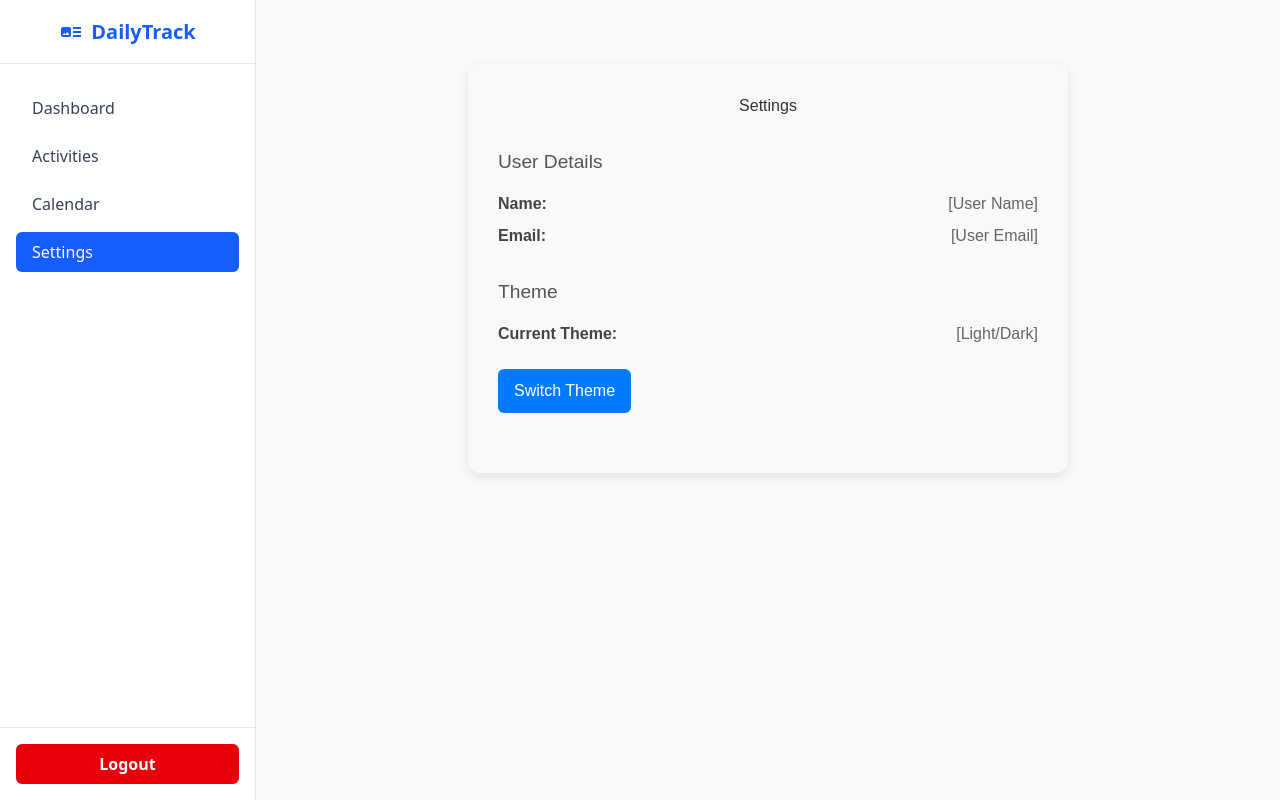
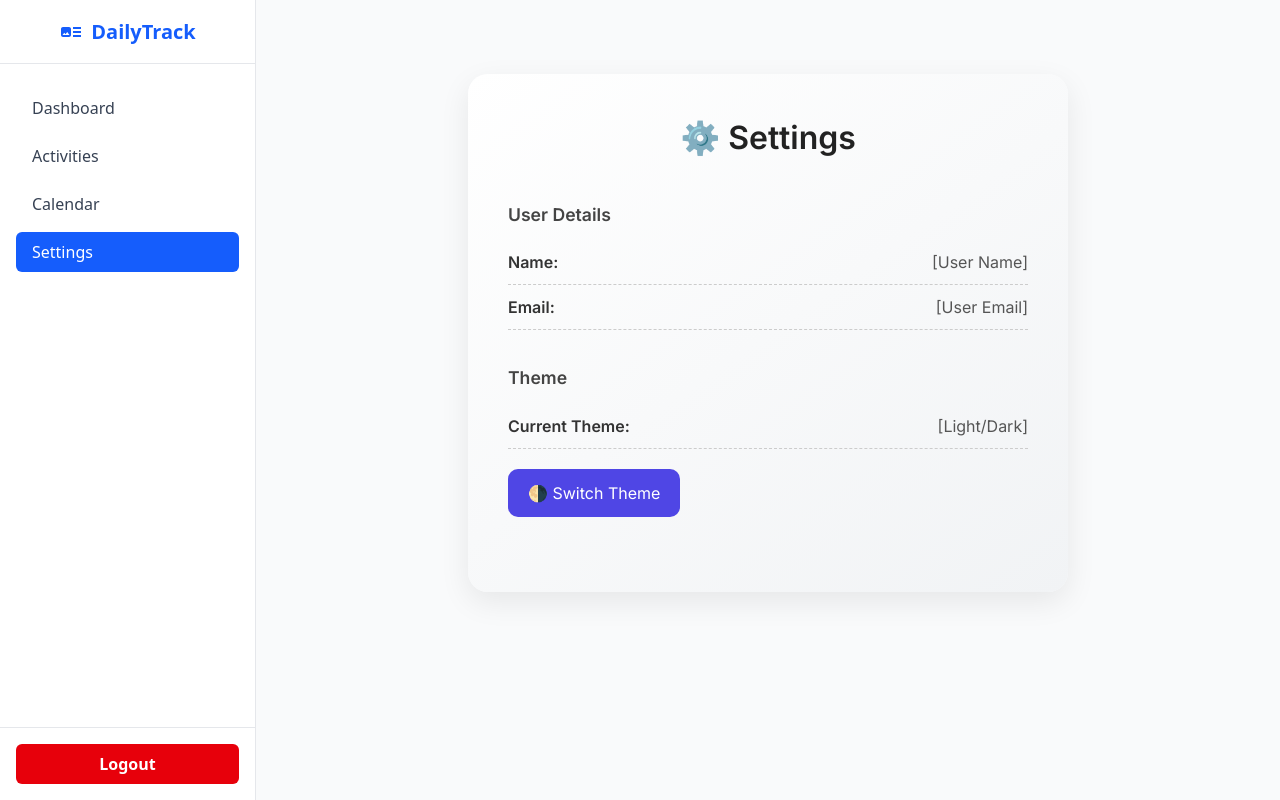
Before and after one commit to RashiShekhar/Daily-Activities, a React (Vite) app: page /dashboard/settings in a window 1280 px wide. Built offline with nearby package versions, Linux system fonts and the light colour scheme.

Commit message:
settings design updated

```diff
--- a/src/components/Settings.css
+++ b/src/components/Settings.css
@@ -1,56 +1,65 @@
+@import url('https://fonts.googleapis.com/css2?family=Inter:wght@400;600&display=swap');
+
 .settings-container {
   max-width: 600px;
-    margin: 40px auto;
-    padding: 30px;
-    background-color: #f8f9fa;
-    border-radius: 12px;
-    box-shadow: 0 4px 12px rgba(0, 0, 0, 0.1);
-    font-family: Arial, sans-serif;
+  margin: 50px auto;
+  padding: 40px;
+  background: linear-gradient(145deg, #ffffff, #f1f3f5);
+  border-radius: 20px;
+  box-shadow: 0 10px 30px rgba(0, 0, 0, 0.08);
+  font-family: 'Inter', sans-serif;
+  transition: all 0.3s ease-in-out;
 }
 
 .settings-title {
   text-align: center;
-    margin-bottom: 30px;
-    color: #333;
+  margin-bottom: 40px;
+  color: #222;
+  font-size: 2rem;
+  font-weight: 600;
 }
 
 .section {
-    margin-bottom: 30px;
+  margin-bottom: 35px;
 }
 
 .section h2 {
-    font-size: 1.2rem;
-    color: #555;
-    margin-bottom: 15px;
+  font-size: 1.1rem;
+  color: #444;
+  margin-bottom: 12px;
+  font-weight: 600;
 }
 
 .detail-row {
   display: flex;
   justify-content: space-between;
-    margin: 8px 0;
+  padding: 10px 0;
+  border-bottom: 1px dashed #ccc;
 }
 
 .label {
-    font-weight: bold;
-    color: #444;
+  font-weight: 600;
+  color: #333;
 }
 
 .value {
-    color: #666;
+  color: #555;
+  font-weight: 400;
 }
 
 .theme-toggle-btn {
-    margin-top: 15px;
-    padding: 10px 16px;
+  margin-top: 20px;
+  padding: 12px 20px;
   font-size: 1rem;
-    background-color: #007bff;
+  background-color: #4f46e5;
   color: white;
   border: none;
-    border-radius: 6px;
+  border-radius: 10px;
   cursor: pointer;
-    transition: background-color 0.2s ease;
+  transition: background-color 0.3s ease, transform 0.2s ease;
 }
 
 .theme-toggle-btn:hover {
-    background-color: #0056b3;
+  background-color: #4338ca;
+  transform: translateY(-2px);
 }
--- a/src/components/Settings.jsx
+++ b/src/components/Settings.jsx
@@ -1,12 +1,23 @@
 import React from "react";
+import { motion } from "framer-motion";
 import "./Settings.css";
 
 export default function Settings() {
   return (
-    <div className="settings-container">
-      <h1 className="settings-title">Settings</h1>
+    <motion.div
+      className="settings-container"
+      initial={{ opacity: 0, y: 40 }}
+      animate={{ opacity: 1, y: 0 }}
+      transition={{ duration: 0.6, ease: "easeOut" }}
+    >
+      <h1 className="settings-title">⚙️ Settings</h1>
 
-      <div className="section user-details">
+      <motion.div
+        className="section user-details"
+        initial={{ opacity: 0, x: -30 }}
+        animate={{ opacity: 1, x: 0 }}
+        transition={{ delay: 0.2 }}
+      >
         <h2>User Details</h2>
         <div className="detail-row">
           <span className="label">Name:</span>
@@ -16,16 +27,21 @@ export default function Settings() {
           <span className="label">Email:</span>
           <span className="value">[User Email]</span>
         </div>
-      </div>
+      </motion.div>
 
-      <div className="section theme-section">
+      <motion.div
+        className="section theme-section"
+        initial={{ opacity: 0, x: 30 }}
+        animate={{ opacity: 1, x: 0 }}
+        transition={{ delay: 0.4 }}
+      >
         <h2>Theme</h2>
         <div className="detail-row">
           <span className="label">Current Theme:</span>
           <span className="value">[Light/Dark]</span>
         </div>
-        <button className="theme-toggle-btn">Switch Theme</button>
-      </div>
-    </div>
+        <button className="theme-toggle-btn">🌗 Switch Theme</button>
+      </motion.div>
+    </motion.div>
   );
 }
```
Lines whose indentation alone changed are shown as unchanged.
